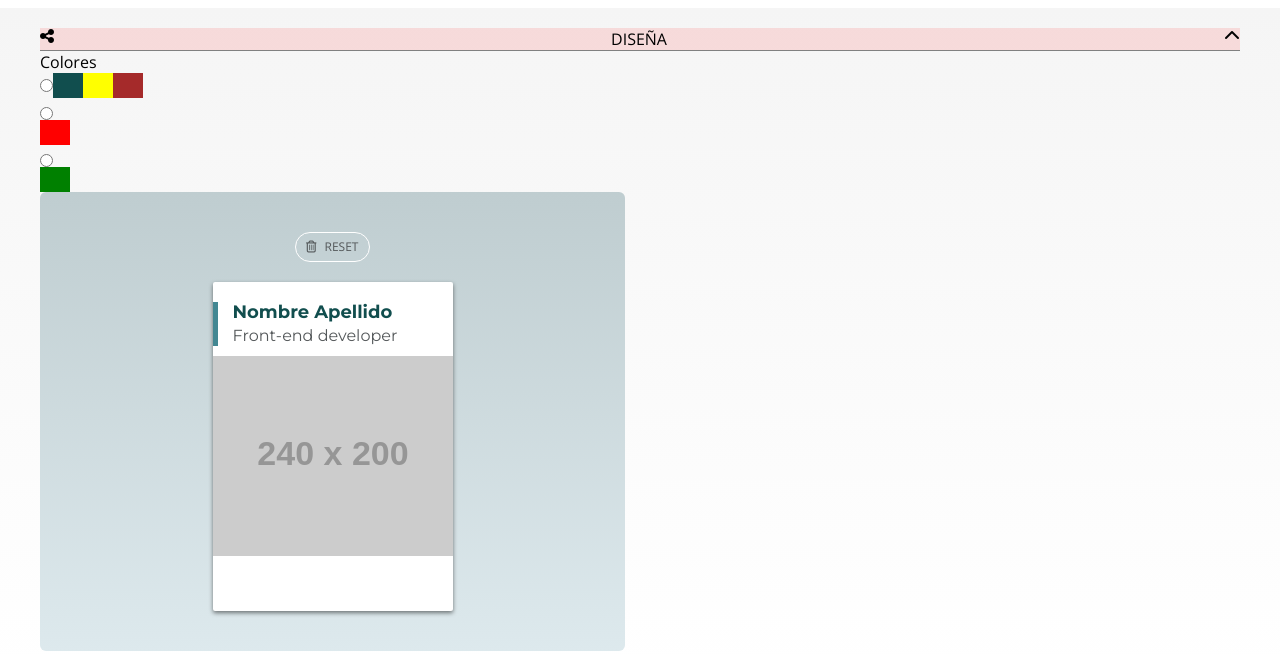
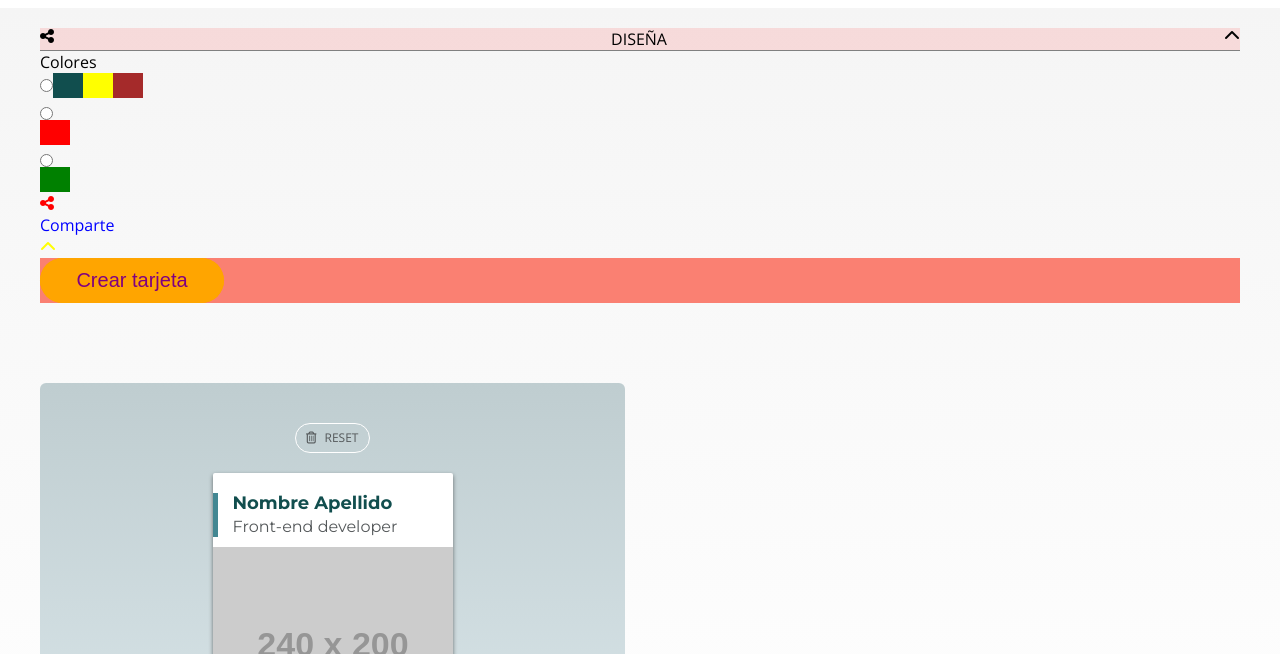
Before and after one commit to Adalab/project-promo-o-module-2-team-1, a website: page src/html/profile-cards.html in a window 1280 px wide. Shown: the part 103-757 px from the top of the page. Drawn offline with nearby package versions, Linux system fonts and the light colour scheme; files that its build step writes are made by us from their sources; placeholder pictures from the web are drawn by us; files whose address does not match are found by name.

Commit message:
add html & css on box 3

```diff
--- /dev/null
+++ b/src/html/partials/form-share.html
@@ -0,0 +1,13 @@
+<fieldset class="box3">
+    <legend class="box3__header">
+        <i class="fas fa-share-alt box3__header--shareIcon"></i>
+        <h2 class="share">Comparte</h2>
+        <i class="fas fa-chevron-up box3__header--arrowUp"></i>
+    </legend>
+
+    <div class="box3__body">
+        <div class="box3__body--button">
+            <a href="" class="box3__body--button" title="Click aquí para comenzar">Crear tarjeta</a>
+        </div>
+    </div>
+</fieldset>
--- a/src/html/profile-cards.html
+++ b/src/html/profile-cards.html
@@ -19,6 +19,7 @@
     <section class="profile-cards">
         <form class="form" action="">
             <include src="./partials/form-design.html"></include>
+            <include src="./partials/form-share.html"></include>
             <include src="./partials/cards.html"></include>
         </form>
     </section>
--- /dev/null
+++ b/src/scss/layout/_form-share.scss
@@ -0,0 +1,28 @@
+.box3 {
+  &__header {
+    color: blue;
+    &--shareIcon {
+      color: red;
+    }
+    &--arrowUp {
+      color: yellow;
+    }
+  }
+  &__body {
+    background-color: salmon;
+    &--button {
+      font-family: Arial, Helvetica, sans-serif;
+      font-size: 20px;
+      background-color: orange;
+      color: purple;
+      width: 184px;
+      height: 45px;
+      border-radius: 25px;
+      display: grid;
+      justify-content: center;
+      align-items: center;
+      margin-bottom: 80px;
+      text-decoration: none;
+    }
+  }
+}
--- a/src/scss/main.scss
+++ b/src/scss/main.scss
@@ -4,6 +4,7 @@
 @import 'layout/header';
 @import 'layout/main';
 @import 'layout/form-design';
+@import 'layout/form-share';
 @import 'layout/cards';
 @import 'layout/footer';
 @import 'pages/index';
```
